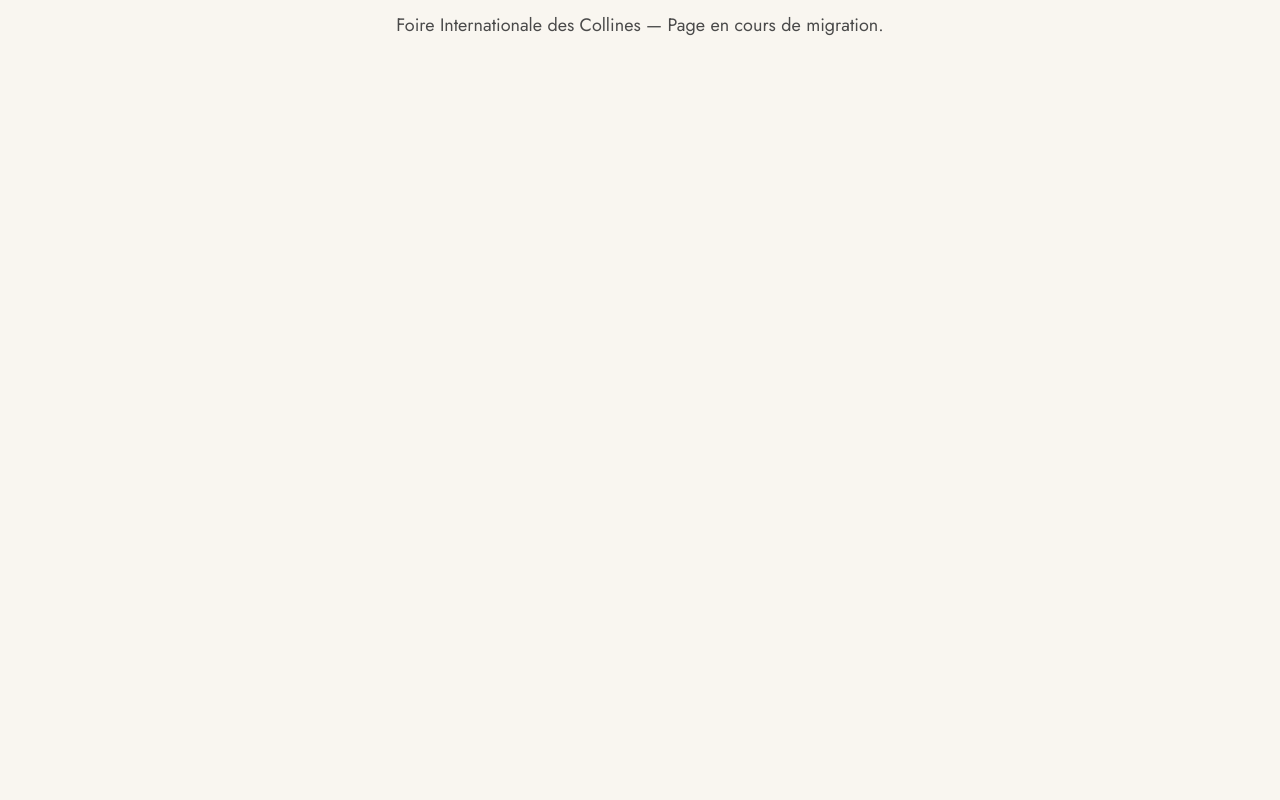
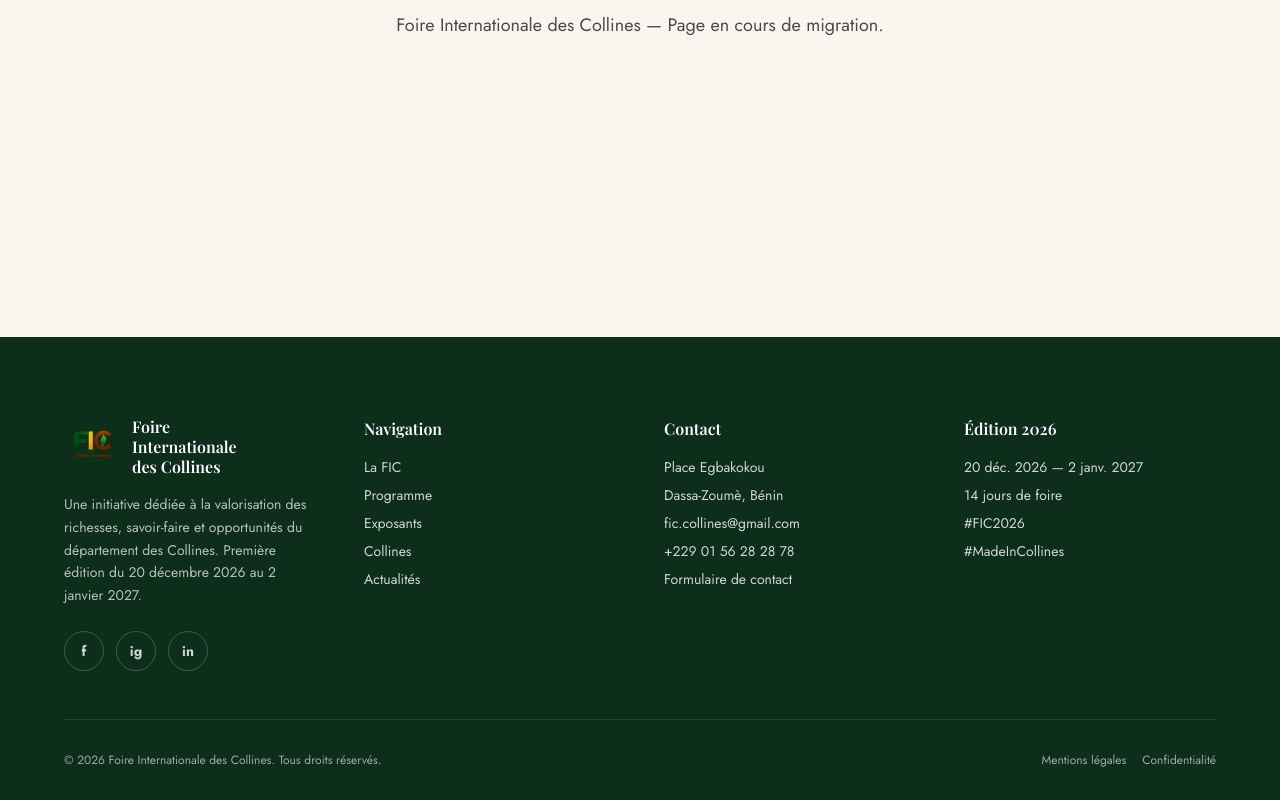
Before and after one commit to kotchoffas-commits/fic-site, a Next.js app in the folder next/: page / in a window 1280 px wide. Shown: the part 464-1264 px from the top of the page. Before the commit the page ends 801 px from the top, so only its background shows below. Built offline with nearby package versions, Linux system fonts and the light colour scheme.

Commit message:
feat(next): Footer 4 colonnes + barre légale

```diff
--- a/next/app/layout.tsx
+++ b/next/app/layout.tsx
@@ -2,6 +2,7 @@ import type { Metadata } from "next";
 import { Jost, Playfair_Display } from "next/font/google";
 import "./globals.css";
 import Header from "@/components/layout/Header";
+import Footer from "@/components/layout/Footer";
 
 const jost = Jost({
   subsets: ["latin"],
@@ -25,9 +26,10 @@ export const metadata: Metadata = {
 export default function RootLayout({ children }: { children: React.ReactNode }) {
   return (
     <html lang="fr" className={`${jost.variable} ${playfair.variable}`}>
-      <body className="font-sans antialiased">
+      <body className="font-sans antialiased flex flex-col min-h-screen">
         <Header />
-        {children}
+        <main className="flex-1">{children}</main>
+        <Footer />
       </body>
     </html>
   );
--- /dev/null
+++ b/next/components/layout/Footer.tsx
@@ -0,0 +1,120 @@
+import Link from "next/link";
+import Image from "next/image";
+
+const NAV = [
+  { href: "/la-fic", label: "La FIC" },
+  { href: "/programme", label: "Programme" },
+  { href: "/exposants", label: "Exposants" },
+  { href: "/collines", label: "Collines" },
+  { href: "/actualites", label: "Actualités" },
+];
+
+export default function Footer() {
+  return (
+    <footer className="bg-green-dark text-white/80 pt-20 pb-8 mt-auto">
+      <div className="max-w-[1200px] mx-auto px-6">
+        <div className="grid grid-cols-1 md:grid-cols-2 lg:grid-cols-4 gap-12 pb-12 border-b border-white/10">
+
+          <div>
+            <div className="flex items-center gap-3 mb-4">
+              <Image
+                src="/assets/logo.png"
+                alt="Logo FIC"
+                width={56}
+                height={56}
+                className="w-14 h-14 object-contain"
+              />
+              <span className="font-serif font-semibold text-white leading-tight">
+                Foire<br />Internationale<br />des Collines
+              </span>
+            </div>
+            <p className="text-sm leading-relaxed text-white/70">
+              Une initiative dédiée à la valorisation des richesses, savoir-faire et opportunités du département des Collines.
+              Première édition du 20 décembre 2026 au 2 janvier 2027.
+            </p>
+            <div className="flex gap-3 mt-6">
+              <a
+                href="https://www.facebook.com/FoireInternationaledescollines"
+                target="_blank"
+                rel="noopener"
+                aria-label="Facebook"
+                className="w-10 h-10 rounded-full border border-white/20 flex items-center justify-center hover:bg-gold hover:border-gold hover:text-green-dark transition"
+              >
+                <span className="text-sm font-bold">f</span>
+              </a>
+              <a
+                href="#"
+                aria-label="Instagram"
+                className="w-10 h-10 rounded-full border border-white/20 flex items-center justify-center hover:bg-gold hover:border-gold hover:text-green-dark transition"
+              >
+                <span className="text-sm font-bold">ig</span>
+              </a>
+              <a
+                href="#"
+                aria-label="LinkedIn"
+                className="w-10 h-10 rounded-full border border-white/20 flex items-center justify-center hover:bg-gold hover:border-gold hover:text-green-dark transition"
+              >
+                <span className="text-sm font-bold">in</span>
+              </a>
+            </div>
+          </div>
+
+          <div>
+            <h5 className="text-white font-serif font-semibold mb-4">Navigation</h5>
+            <ul className="space-y-2 text-sm">
+              {NAV.map((l) => (
+                <li key={l.href}>
+                  <Link href={l.href} className="hover:text-white transition">
+                    {l.label}
+                  </Link>
+                </li>
+              ))}
+            </ul>
+          </div>
+
+          <div>
+            <h5 className="text-white font-serif font-semibold mb-4">Contact</h5>
+            <ul className="space-y-2 text-sm">
+              <li>Place Egbakokou</li>
+              <li>Dassa-Zoumè, Bénin</li>
+              <li>
+                <a href="mailto:fic.collines@gmail.com" className="hover:text-white transition">
+                  fic.collines@gmail.com
+                </a>
+              </li>
+              <li>
+                <a href="tel:+2290156282878" className="hover:text-white transition">
+                  +229 01 56 28 28 78
+                </a>
+              </li>
+              <li>
+                <Link href="/contact" className="hover:text-white transition">
+                  Formulaire de contact
+                </Link>
+              </li>
+            </ul>
+          </div>
+
+          <div>
+            <h5 className="text-white font-serif font-semibold mb-4">Édition 2026</h5>
+            <ul className="space-y-2 text-sm">
+              <li>20 déc. 2026 — 2 janv. 2027</li>
+              <li>14 jours de foire</li>
+              <li>#FIC2026</li>
+              <li>#MadeInCollines</li>
+            </ul>
+          </div>
+
+        </div>
+
+        <div className="flex flex-col md:flex-row justify-between items-center gap-3 pt-8 text-xs text-white/60">
+          <span>© 2026 Foire Internationale des Collines. Tous droits réservés.</span>
+          <div className="flex gap-4">
+            <Link href="#" className="hover:text-white transition">Mentions légales</Link>
+            <Link href="#" className="hover:text-white transition">Confidentialité</Link>
+          </div>
+        </div>
+      </div>
+    </footer>
+  );
+}
```
